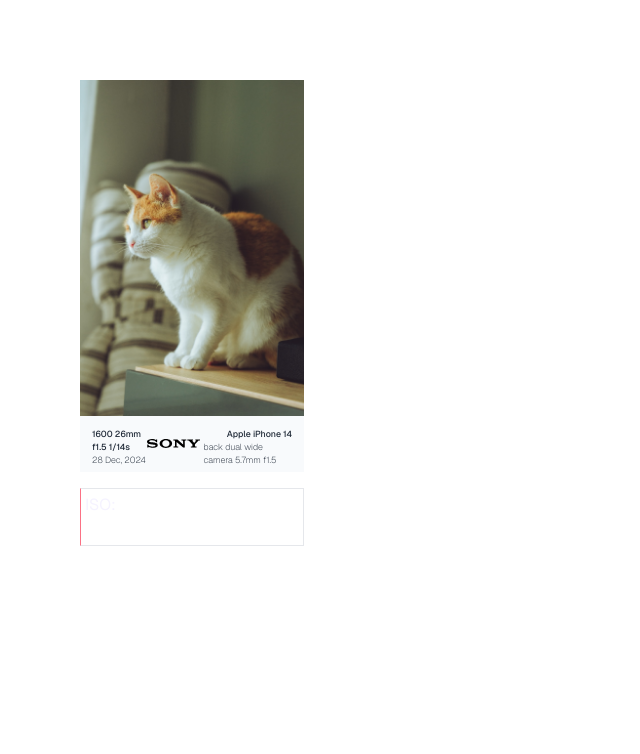
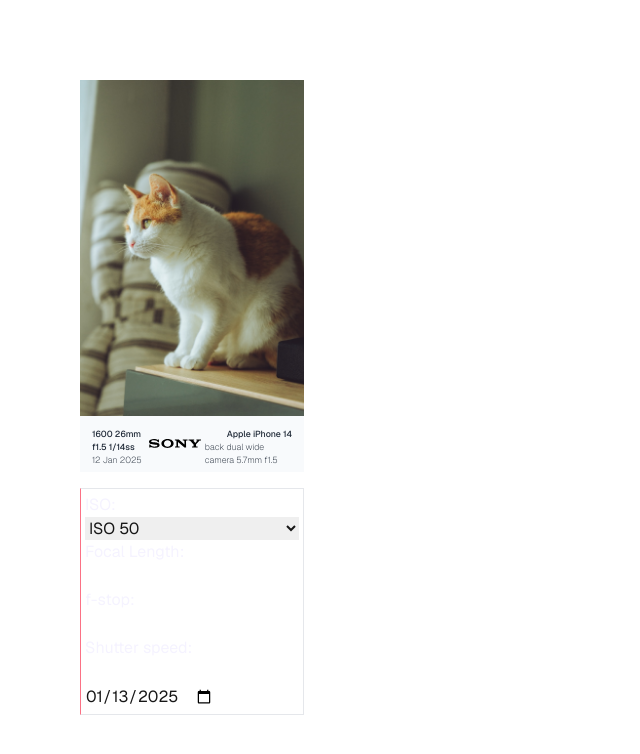
Before and after one commit to chmiiller/Lisiere, a Next.js app: page / in a window 1280 px wide. Shown: the top 754 px of the page, without its empty margins (0-640 px from the left). Built offline with nearby package versions, Linux system fonts and the light colour scheme.

Commit message:
Adding some form functionality

```diff
--- a/src/app/page.tsx
+++ b/src/app/page.tsx
@@ -1,11 +1,12 @@
 'use client'
 
+import DatePicker from '@/components/DatePicker';
 import Footer from '@/components/Footer';
 import { useLisiereStore } from '@/store-provider';
 import Image from 'next/image';
 
 export default function Home() {
-  const { setIso } = useLisiereStore((state) => state)
+  const { setIso, setFocalLength, setFstop, setSpeed, setTimestamp } = useLisiereStore((state) => state);
   return (
     <div className=" w-96 items-center justify-items-center min-h-screen p-3 pb-20 sm:p-20 font-[family-name:var(--font-geist-sans)]">
       <Image
@@ -17,17 +18,62 @@ export default function Home() {
       <Footer />
       {/* Form container */}
       <div className='border-l-rose-400 border w-full mt-4 p-1 flex flex-col'>
-        <label htmlFor="iso" className='text-violet-50'>
-          ISO:
-        </label>
+        <label htmlFor="iso" className='text-violet-50'>ISO:</label>
+        <select
+          value={50}
+          onChange={e => setIso(parseInt(e.target.value))}
+        >
+          <option value="50">ISO 50</option>
+          <option value="100">ISO 100</option>
+          <option value="150">ISO 150</option>
+          <option value="200">ISO 200</option>
+          <option value="400">ISO 400</option>
+          <option value="800">ISO 800</option>
+          <option value="1600">ISO 1600</option>
+          <option value="3200">ISO 3200</option>
+          <option value="6400">ISO 6400</option>
+          <option value="12800">ISO 12800</option>
+          <option value="25600">ISO 25600</option>
+          <option value="51200">ISO 51200</option>
+          <option value="102400">ISO 102400</option>
+        </select>
+        <label htmlFor="focalLength" className='text-violet-50'>Focal Length:</label>
         <input
-          className='text-gray-800'
-          type="text"
-          id="iso"
-          name="iso"
-          size={3}
+          id={"focalLength"}
+          name={"focal length"}
+          type='text'
           onChange={(e) => {
-            setIso(parseInt(e.target.value))
+            if(parseInt(e.currentTarget.value)){
+              setFocalLength(parseInt(e.currentTarget.value));
+            }
+          }}
+        />
+        <label htmlFor="fstop" className='text-violet-50'>f-stop:</label>
+        <input
+          id={"fstop"}
+          name={"fstop"}
+          type='text'
+          onChange={(e) => {
+            if(parseInt(e.currentTarget.value)){
+              setFstop(parseInt(e.currentTarget.value));
+            }
+          }}
+        />
+        <label htmlFor="speed" className='text-violet-50'>Shutter speed:</label>
+        <input
+          id={"speed"}
+          name={"speed"}
+          type='text'
+          onChange={(e) => {
+            setSpeed(e.currentTarget.value);
+          }}
+        />
+        <DatePicker
+          initialDate='2025-01-13'
+          minDate='1990-01-01'
+          maxDate='2025-01-13'
+          onDateChange={(val) => {
+            setTimestamp(val);
           }}
         />
       </div>
--- /dev/null
+++ b/src/components/DatePicker.tsx
@@ -0,0 +1,55 @@
+import React, { useState } from 'react';
+
+function DatePicker({ initialDate, onDateChange, minDate, maxDate}) {
+  const [selectedDate, setSelectedDate] = useState(initialDate || '');
+  const [error, setError] = useState('');
+
+    const handleDateChange = (e) => {
+        const dateValue = e.target.value;
+        setSelectedDate(dateValue);
+
+        if (onDateChange) {
+          onDateChange(dateValue);
+        }
+    };
+
+    const validateDate = (dateValue) => {
+
+        if (!dateValue) {
+          setError("Please select a date.");
+          return false;
+        }
+        if (minDate && dateValue < minDate) {
+           setError("Selected date is earlier than the minimum date")
+            return false;
+        }
+        if (maxDate && dateValue > maxDate) {
+          setError("Selected date is later than the maximum date");
+          return false;
+        }
+
+        setError(''); // Clear the error if it's valid
+        return true;
+      };
+
+
+    const handleBlur = (e) => {
+        const dateValue = e.target.value;
+        validateDate(dateValue);
+    }
+  return (
+    <div>
+        <input
+          type="date"
+          value={selectedDate}
+          onChange={handleDateChange}
+          onBlur={handleBlur}
+          min={minDate}
+          max={maxDate}
+          />
+        {error && <p style={{ color: 'red' }}>{error}</p>}
+    </div>
+  );
+}
+
+export default DatePicker;
--- a/src/components/Footer.tsx
+++ b/src/components/Footer.tsx
@@ -2,12 +2,15 @@ import { useLisiereStore } from '@/store-provider';
 import Image from 'next/image';
 
 export default function Footer() {
-  const { exif } = useLisiereStore((state) => state)
+  const { exif, timestamp } = useLisiereStore((state) => state);
+  const formattedTimestamp = formatDate(timestamp);
   return (
     <div className="bg-slate-50 h-14 p-3 w-full flex flex-row">
         <div className='flex flex-col flex-grow'>
-          <p className='text-gray-800 text-5xs font-medium'>{`${exif.iso} 26mm f1.5 1/14s`}</p>
-          <p className='text-gray-800 text-5xs font-extralight'>28 Dec, 2024</p>
+          <p className='text-gray-800 text-5xs font-medium'>
+            {`${exif.iso} ${exif.focalLength}mm f${exif.fstop} ${exif.speed}s`}
+          </p>
+          <p className='text-gray-800 text-5xs font-extralight'>{`${formattedTimestamp}`}</p>
         </div>
         <div className='flex flex-row items-center justify-end w-20'>
           <Image
@@ -25,3 +28,15 @@ export default function Footer() {
       </div>
   );
 }
+
+function formatDate(date: Date) {
+  if (!(date instanceof Date)) {
+      return "Invalid Date";
+  }
+
+  return date.toLocaleDateString('en-GB', {
+    day: 'numeric',
+    month: 'short',
+    year: 'numeric'
+}).replace(/(\d+)\s(\w+)\s(\d+)/, "$1 $2 $3");
+}
```
